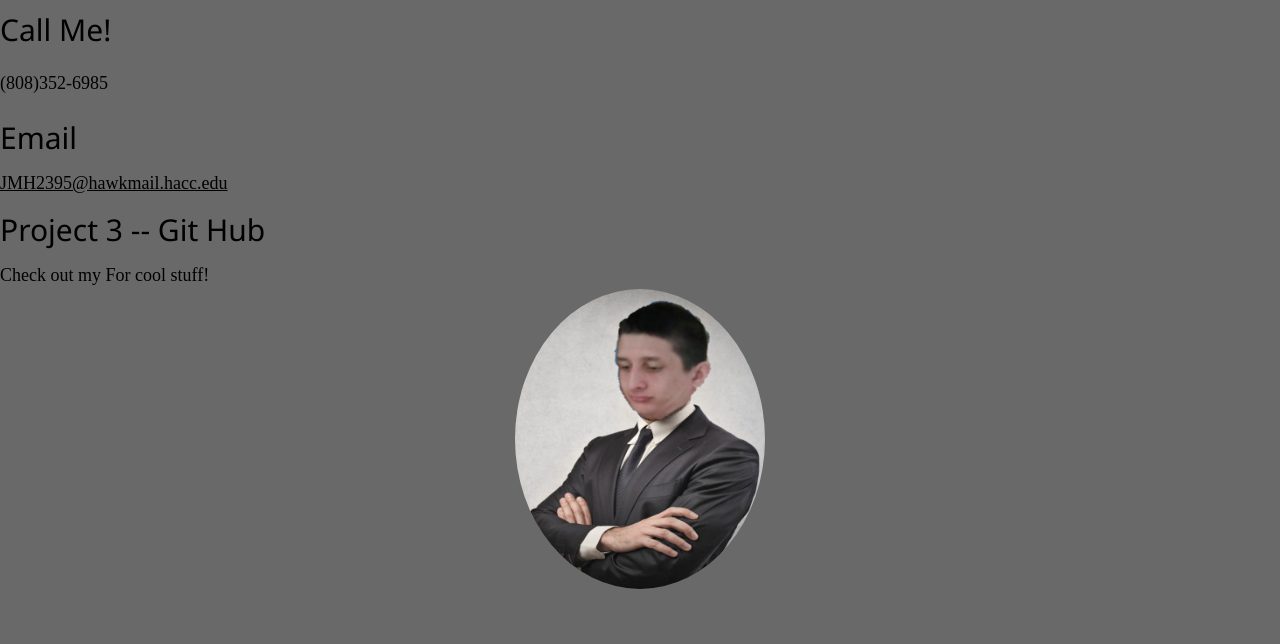
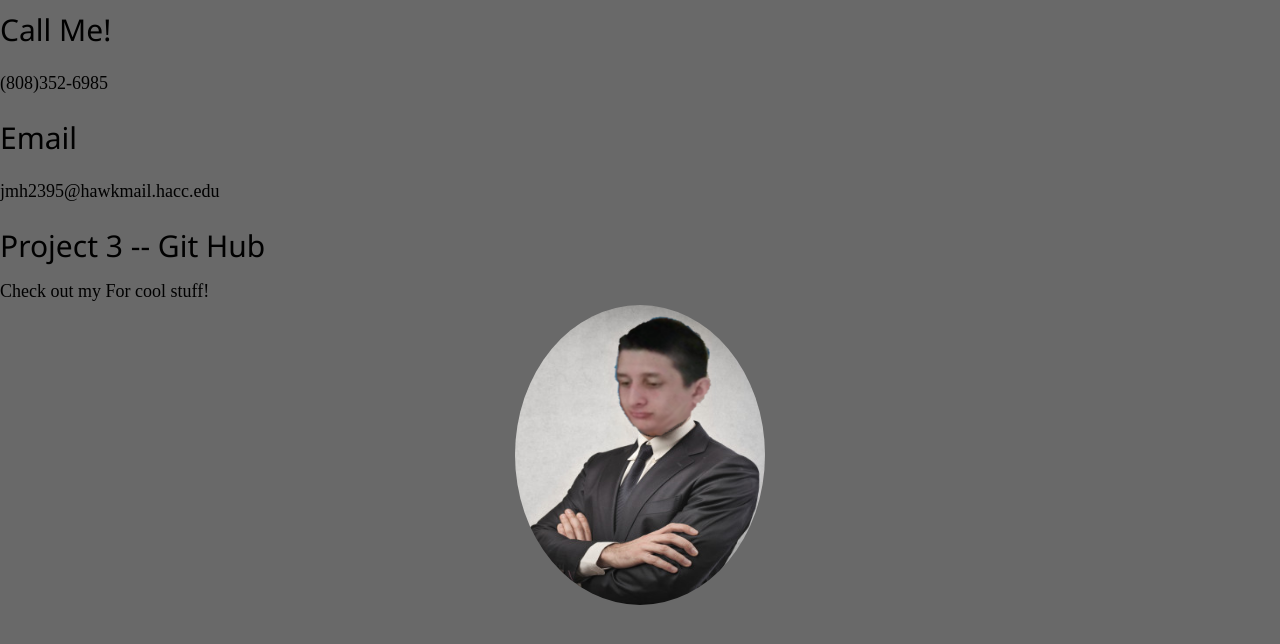
Before and after one commit to Jorthomise/MyPages, a plain HTML site: page Contact.html in a window 1280 px wide. Shown: the part 110-754 px from the top of the page. Drawn offline with nearby package versions, Linux system fonts and the light colour scheme.

Commit message:
Update Contact.html

```diff
--- a/Contact.html
+++ b/Contact.html
@@ -59,8 +59,10 @@
 
       <h2>Email</h2>
         <div>
-         <a href="JMH2395@hawkmail.hacc.edu" target="_blank">JMH2395@hawkmail.hacc.edu</a>
-        </div>
+	<p>
+		jmh2395@hawkmail.hacc.edu
+	</p>
+        	</div>
 
 
       <h2>Project 3 -- Git Hub</h2>
@@ -70,8 +72,6 @@
 	<img src="suitup.png" alt="Avatar" class="center" height="300" width="250">
 	<p align="center">
     </div>
-
-  </div>
 <br>
 </body>
 </html>
```
